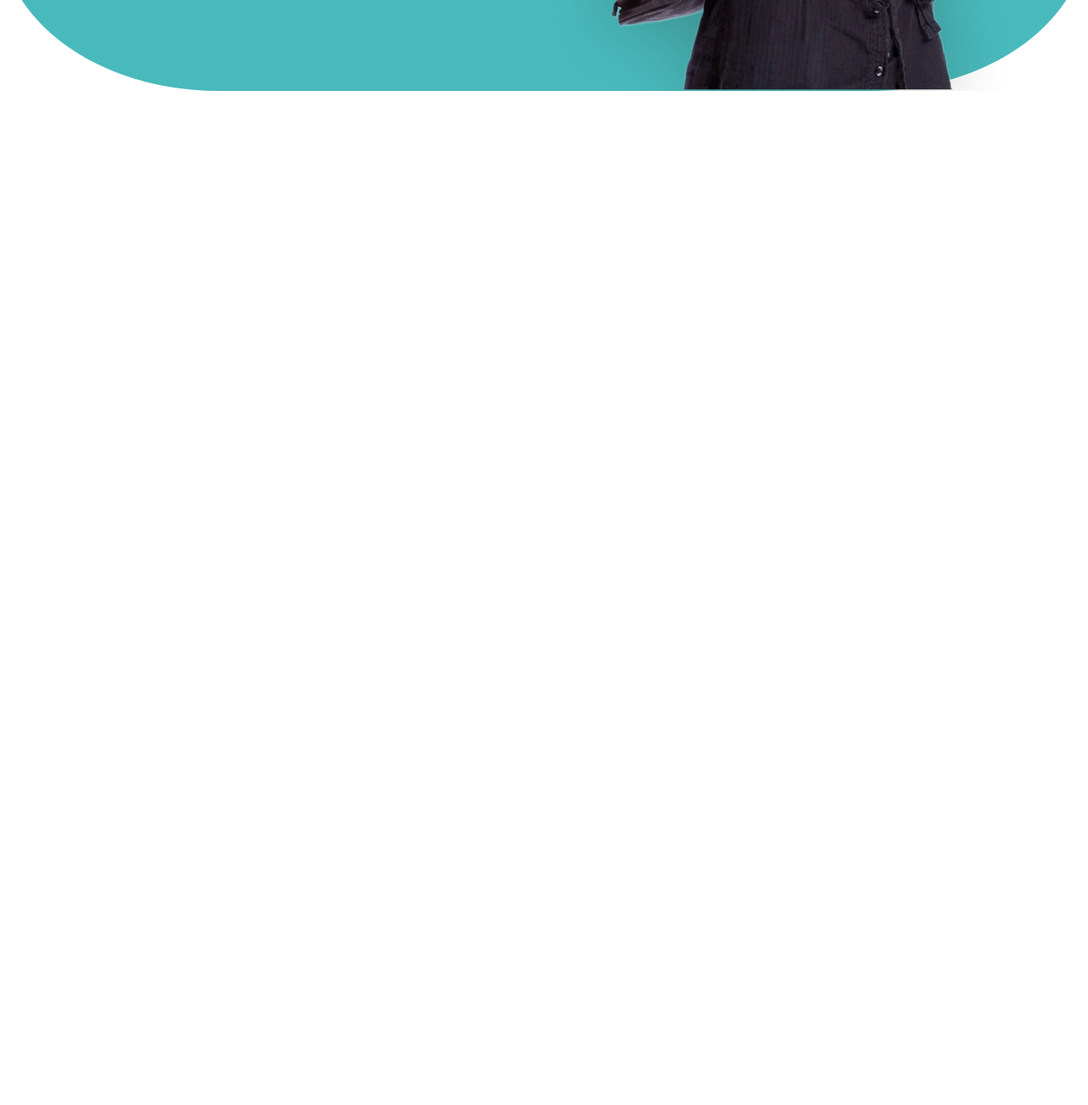
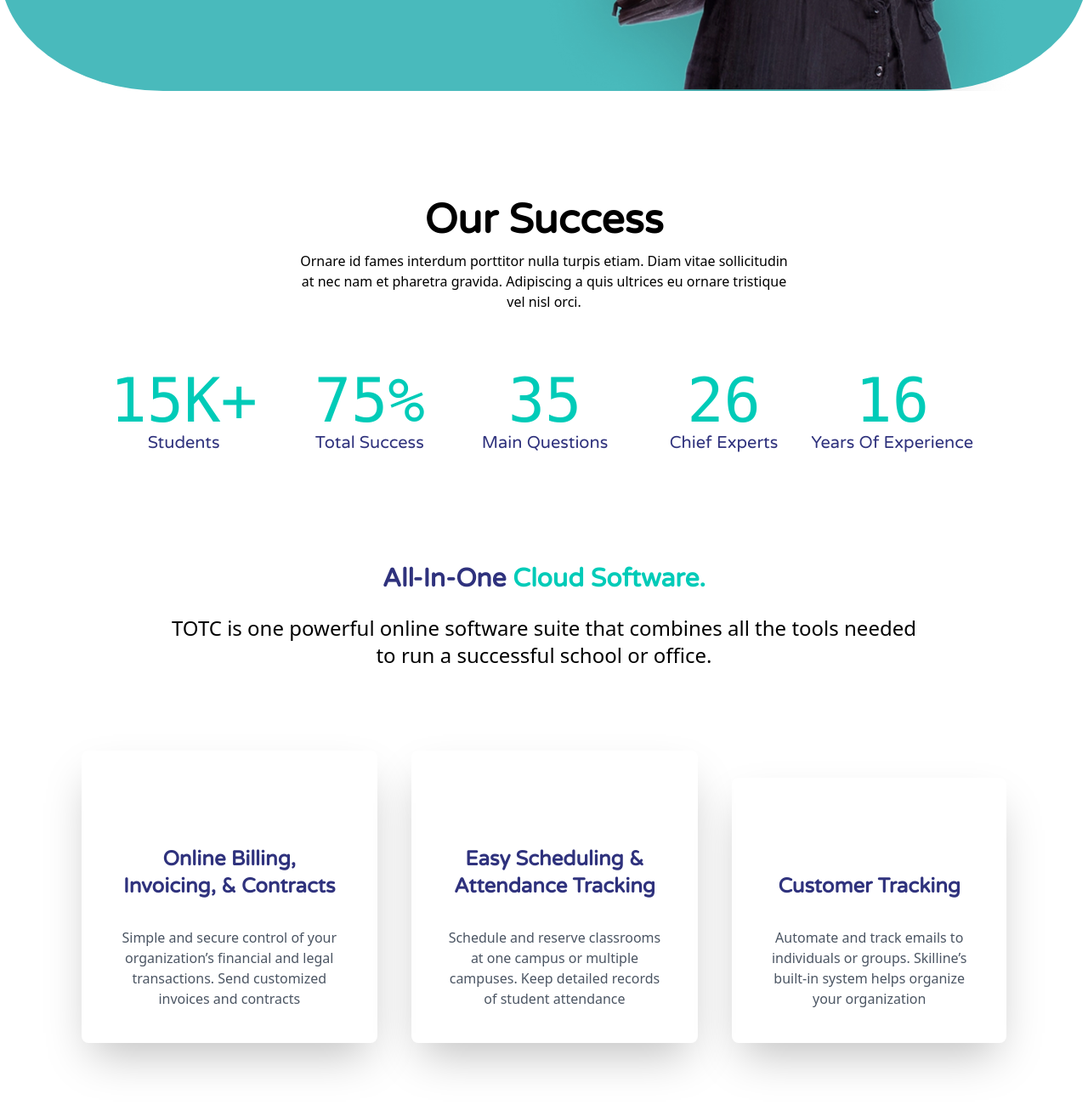
Before and after one commit to Fakhar-imran/TOTC, a website built with Vite: page index.html in a window 1280 px wide. Shown: the part 842-2142 px from the top of the page at 85% size. Before the commit the page ends 949 px from the top, so only its background shows below. Built offline with nearby package versions, Linux system fonts and the light colour scheme; a web font is replaced by a local one.

Commit message:
update index

```diff
--- a/index.html
+++ b/index.html
@@ -4,8 +4,8 @@
     <meta charset="UTF-8" />
     <meta name="viewport" content="width=device-width, initial-scale=1.0" />
     <!-- css file link  -->
-    <link rel="stylesheet" href="style.css" />
-    <!-- icon link  -->
+    <link rel="stylesheet" href="/style.css" />
+    <!-- title logo link  -->
     <link rel="icon" href="/assets/logo.png" />
     <!-- font link  -->
     <link rel="preconnect" href="https://fonts.googleapis.com">
@@ -13,15 +13,15 @@
 <link href="https://fonts.googleapis.com/css2?family=DM+Serif+Text:ital@0;1&family=Dynalight&family=Ephesis&family=Fira+Sans:ital,wght@0,100;0,200;0,300;0,400;0,500;0,600;0,700;0,800;0,900;1,100;1,200;1,300;1,400;1,500;1,600;1,700;1,800;1,900&family=Fleur+De+Leah&family=Nunito:ital,wght@0,200..1000;1,200..1000&family=Ojuju:wght@200..800&family=Parisienne&family=Rubik:ital,wght@0,300..900;1,300..900&family=STIX+Two+Text:ital,wght@0,400..700;1,400..700&family=Style+Script&family=Tangerine:wght@400;700&family=Varela+Round&family=Yuji+Mai&display=swap" rel="stylesheet">
     <title>TOTC</title>
   </head>
-  <body class="overflow-x-hidden">
+  <body>
     <!-- header  -->
-    <header class="bg-[#49BABC] rounded-b-[20%]">
+    <header class="bg-[#49BABC] rounded-b-[15%]">
       <!-- navbar -->
       <nav>
         <div class="navbar-container flex flex-col md:flex-row justify-around items-center pt-4">
 
           <div class="logo-container">
-            <img class="w-[80px]" src="/assets/logo.png" alt="" />
+            <img class="md:w-[80px] w-[130px]" src="/assets/logo.png" alt="" />
           </div>
 
           <div class="nav-container flex justify-around items-center space-x-10">
@@ -48,6 +48,7 @@
 
  <!-- main section  -->
     <div class="main-content-container flex justify-evenly items-center mx-5">
+
         <div class="main-left-side-container flex flex-col items-start justify-start">
 
         <div class="left-text-container w-full flex justify-center md:justify-start space-x-2 md:mt-36 mt-16 lg:mt-0">
@@ -64,7 +65,7 @@
             </div>
         </div>
 
-         <div class="left-side-btns-container md:w-[50%] mx-auto space-x-3 flex lg:hidden text-nowrap justify-around items-center mb-10">
+         <div class="left-side-btns-container md:w-[30%] mx-auto space-x-3 flex lg:hidden text-nowrap justify-around items-center mb-10">
               <button class="bg-white text-black rounded-3xl py-2 px-8">
                 Login
               </button>
@@ -76,7 +77,7 @@
 
         <div class="main-right-side-container hidden lg:inline-flex">
             <div class="right-side relative">
-              <img src="/assets/lovely-teenage-girl-with-curly-hair-posing-yellow-tshirt-min 1.png" alt="">
+              <img class="h-fit" src="/assets/lovely-teenage-girl-with-curly-hair-posing-yellow-tshirt-min 1.png" alt="">
               <img class="absolute top-40 h-fit" src="/assets/notifications.png" alt="">
             </div>
         </div>
@@ -85,5 +86,82 @@
     </div>
     </header>
     <!-- end of header  -->
+
+    <!-- our success part  -->
+     <section>
+     <div class="os-part-parent-container flex flex-col my-32">
+
+      <div class="os-text-conatiner flex flex-col justify-center items-center">
+      <h1 class="font-myfont text-3xl md:text-5xl font-semibold">Our Success</h1>
+      <p class="text-center w-[85%] md:w-[45%] mx-auto my-3">Ornare id fames interdum porttitor nulla turpis etiam. Diam vitae sollicitudin at nec nam et pharetra gravida. Adipiscing a quis ultrices eu ornare tristique vel nisl orci.</p>
+      </div>
+
+      <div class="below-os-container flex flex-col lg:flex-row w-full md:w-[85%] mx-auto justify-around items-center mt-14 flex-wrap">
+
+        <div class="first-three-col flex md:flex-row flex-col justify-center md:justify-around w-full lg:w-[60%] text-nowrap">
+
+        <div class="first-col pb-10 md:pb-4 lg:pb-0">
+          <p class=" text-7xl md:text-6xl lg:text-7xl text-center font-mono text-maincolor">15K+</p>
+          <p class="font-myfont text-center text-xl text-secondrycolor">Students</p>
+        </div>
+        <div class="second-col pb-10 md:pb-4 lg:pb-0">
+          <p class="text-7xl md:text-6xl lg:text-7xl text-center font-mono text-maincolor">75%</p>
+          <p class="font-myfont text-center text-xl text-secondrycolor">Total Success</p>
+        </div>
+        <div class="third-col pb-10 md:pb-4 lg:pb-0">
+          <p class="text-7xl md:text-6xl lg:text-7xl text-center font-mono text-maincolor">35</p>
+          <p class="font-myfont text-center text-xl text-secondrycolor">Main Questions</p>
+        </div>
+        </div>
+
+        <div class="4th-5th-col flex md:flex-row flex-col justify-center md:justify-evenly w-full lg:w-[40%] text-nowrap">
+        <div class="fourth-col pb-10 md:pb-4 lg:pb-0">
+          <p class="text-7xl md:text-6xl lg:text-7xl text-center font-mono text-maincolor">26</p>
+          <p class="font-myfont text-center text-xl text-secondrycolor">Chief Experts</p>
+        </div>
+        <div class="fifth-col pb-10 md:pb-4 lg:pb-0">
+          <p class="text-7xl md:text-6xl lg:text-7xl text-center font-mono text-maincolor">16</p>
+          <p class="font-myfont text-center text-xl text-secondrycolor">Years Of Experience</p>
+        </div>
+        </div>
+
+      </div>
+
+     </div>
+     </section>
+     <!-- end of our success part  -->
+
+     <!-- center cards part  -->
+      <section>
+        <div class="cards-parent-container mb-56">
+
+          <div class="cards-text-container text-center mx-auto w-[85%] md:w-[70%] flex flex-col justify-center items-center mb-24 space-y-6">
+            <h1 class="font-myfont text-secondrycolor font-bold text-2xl md:text-3xl">All-In-One <strong class="font-myfont text-maincolor font-bold text-2xl md:text-3xl">Cloud Software.</strong></h1>
+            <p class=" text-md lg:text-2xl ">TOTC is one powerful online software suite that combines all the tools needed to run a successful school or office.</p>
+          </div>
+
+          <div class="cards-container flex w-[85%] mx-auto space-x-10 justify-evenly items-end">
+
+            <div class="first-card text-center pt-28 px-10 rounded-lg shadow-2xl flex flex-col justify-end items-center space-y-8">
+              <p class="font-myfont text-secondrycolor font-semibold text-2xl">Online Billing,<br> Invoicing, & Contracts</p>
+              <p class="text-md text-gray-600 pb-10">Simple and secure control of your organization’s financial and legal transactions. Send customized invoices and contracts</p>
+            </div>
+
+
+            <div class="second-card text-center pt-28 px-10 rounded-lg shadow-2xl flex flex-col justify-end items-center space-y-8">
+              <p class="font-myfont text-secondrycolor font-semibold text-2xl">Easy Scheduling & <br>Attendance Tracking</p>
+              <p class="text-md text-gray-600 pb-10">Schedule and reserve classrooms at one campus or multiple campuses. Keep detailed records of student attendance</p>
+            </div>
+
+            <div class="third-card text-center pt-28 px-10 rounded-lg shadow-2xl flex flex-col justify-end items-center space-y-8">
+              <p class="font-myfont text-secondrycolor font-semibold text-2xl">Customer Tracking</p>
+              <p class="text-md text-gray-600 pb-10">Automate and track emails to individuals or groups. Skilline’s built-in system helps organize your organization</p>
+            </div>
+
+
+          </div>
+
+        </div>
+      </section>
   </body>
 </html>
```
